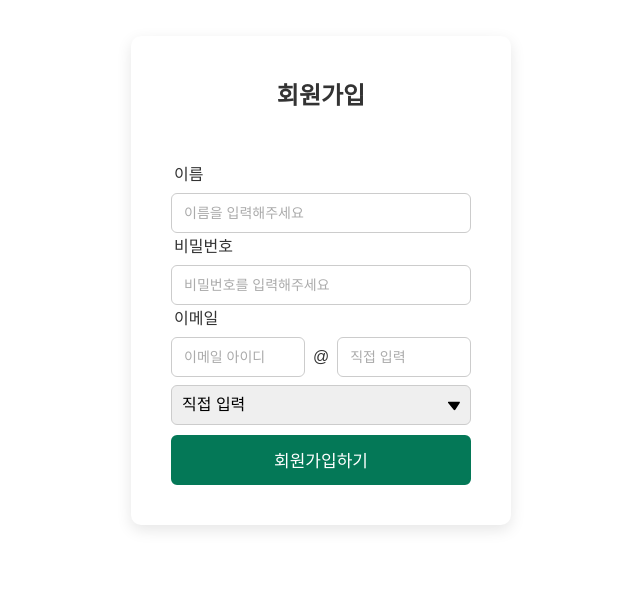
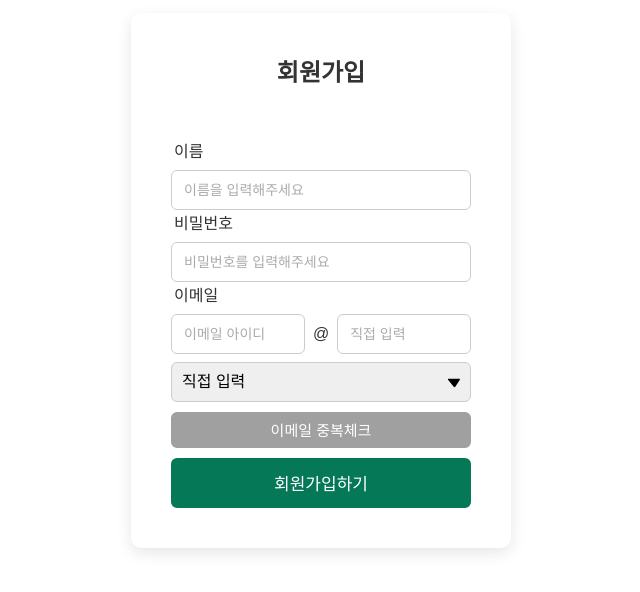
Before and after one commit to jeongseung/chat_jsw, a React (Vite) app in the folder Gloring/: page /Join in a window 1280 px wide. Shown: the part 120-712 px from the top of the page, without its empty margins (319-959 px from the left). Built offline with nearby package versions, Linux system fonts and the light colour scheme.

Commit message:
이메일 중복체크

```diff
--- a/Gloring/src/components/Join.css
+++ b/Gloring/src/components/Join.css
@@ -168,3 +168,33 @@ p {
   border-color: #047857; /* 로그인 버튼 호버와 동일 */
   color: #047857; /* 로그인 버튼 호버와 동일 */
 }
+/* 이메일 중복체크 버튼 스타일 */
+.email-check-btn {
+  width: 100%; /* 회원가입 버튼과 동일한 너비 */
+  height: 36px; /* 회원가입 버튼(50px)보다 얇게 */
+  background-color: #a0a0a0; /* 연한 회색 */
+  color: white;
+  border-radius: 0.375rem;
+  border: 2px solid #a0a0a0;
+  font-weight: 500;
+  font-size: 15px;
+  cursor: pointer;
+  margin-top: 10px; /* 위쪽 간격 */
+  display: flex;
+  align-items: center;
+  justify-content: center;
+  transition: background-color 0.2s ease, color 0.2s ease, border-color 0.2s ease;
+}
+
+.email-check-btn:hover {
+  background-color: #888888; /* 약간 진한 회색으로 호버 */
+  border-color: #888888;
+  color: white;
+}
+
+.email-check-message {
+  margin-top: 8px;
+  font-size: 0.95rem;
+  color: #e24a4a;
+  text-align: center;
+}
--- a/Gloring/src/components/Join.jsx
+++ b/Gloring/src/components/Join.jsx
@@ -1,53 +1,85 @@
-import React from 'react'
-import { useState } from 'react';
+import React, { useState } from 'react';
 import { useNavigate } from 'react-router-dom';
 import "./Join.css";
 
 const Join = () => {
   const navigate = useNavigate();
 
-  // 각 입력 필드를 위한 state
+  // 입력 상태 관리
   const [name, setName] = useState('');
-  const [id, setId] = useState('');
   const [password, setPassword] = useState('');
   const [emailId, setEmailId] = useState('');
+  const [emailDomain, setEmailDomain] = useState('');
+  const [isSelfInput, setIsSelfInput] = useState(true);
 
-  // ⭐️⭐️⭐️ 이메일 도메인 기본값 및 직접 입력 모드 초기화 ⭐️⭐️⭐️
-  const [emailDomain, setEmailDomain] = useState(''); // 기본값을 'self'로 설정
-  const [isSelfInput, setIsSelfInput] = useState(true);   // isSelfInput을 true로 초기화
+  // 이메일 중복체크 관련 상태
+  const [emailCheckMessage, setEmailCheckMessage] = useState('');
+  const [isEmailChecked, setIsEmailChecked] = useState(false);
 
+  // 이메일 도메인 선택/직접입력 핸들러
   const DomainChange = (e) => {
     const value = e.target.value;
     if (value === 'self') {
-      setIsSelfInput(true); // 직접 입력 모드 활성화
-      setEmailDomain(''); // 직접 입력 시 도메인 필드 초기화 (사용자가 입력하게)
+      setIsSelfInput(true);
+      setEmailDomain('');
     } else {
-      setIsSelfInput(false); // 선택 모드 활성화
-      setEmailDomain(value); // 선택된 도메인으로 설정
+      setIsSelfInput(false);
+      setEmailDomain(value);
     }
-  }
+  };
 
+  // 이메일 형식 검사
+  const validateEmail = (email) => {
+    const re = /^[^\s@]+@[^\s@]+\.[^\s@]+$/;
+    return re.test(email);
+  };
+
+  // 이메일 중복체크 버튼 클릭 시
+  const handleEmailCheck = () => {
+    const fullEmail = `${emailId}@${emailDomain}`;
+    if (!emailId || !emailDomain) {
+      setEmailCheckMessage('이메일을 모두 입력해주세요.');
+      setIsEmailChecked(false);
+      return;
+    }
+    if (!validateEmail(fullEmail)) {
+      setEmailCheckMessage('올바른 이메일 형식이 아닙니다.');
+      setIsEmailChecked(false);
+      return;
+    }
+    // 예시 중복 이메일 리스트 (실제 서비스에서는 서버에서 체크)
+    const existingEmails = ['test@naver.com', 'hello@gmail.com'];
+    if (existingEmails.includes(fullEmail)) {
+      setEmailCheckMessage('이미 사용 중인 이메일입니다.');
+      setIsEmailChecked(false);
+    } else {
+      setEmailCheckMessage('사용 가능한 이메일입니다!');
+      setIsEmailChecked(true);
+    }
+  };
+
+  // 회원가입 제출
   const goToLogin = (e) => {
-    e.preventDefault(); // 기본 폼 제출 동작(새로고침) 방지
-
+    e.preventDefault();
+    if (!isEmailChecked) {
+      setEmailCheckMessage('이메일 중복체크를 해주세요.');
+      return;
+    }
+    // 실제 회원가입 로직 (API 호출 등) 추가
     console.log("회원가입 정보:", {
-        name,
-
-        password,
-        email: `${emailId}@${emailDomain}`
+      name,
+      password,
+      email: `${emailId}@${emailDomain}`
     });
-
-    // 실제 회원가입 로직 (API 호출 등)은 여기에 추가
-    navigate("/Login"); // 로그인 페이지로 이동
-  }
+    navigate("/Login");
+  };
 
   return (
     <div className='join'>
-      {/* 폼 전체를 감싸는 컨테이너 */}
       <div className='join-from'>
-        <h2>회원가입</h2> {/* 이미지처럼 H2가 폼 안에 위치 */}
+        <h2>회원가입</h2>
         <form onSubmit={goToLogin}>
-          {/* 이름 입력 그룹 */}
+          {/* 이름 입력 */}
           <div className='join-input-group'>
             <p>이름</p>
             <input
@@ -58,10 +90,7 @@ const Join = () => {
               onChange={(e) => setName(e.target.value)}
             />
           </div>
-
-
-
-          {/* 비밀번호 입력 그룹 */}
+          {/* 비밀번호 입력 */}
           <div className='join-input-group'>
             <p>비밀번호</p>
             <input
@@ -72,8 +101,7 @@ const Join = () => {
               onChange={(e) => setPassword(e.target.value)}
             />
           </div>
-
-          {/* 이메일 입력 그룹 */}
+          {/* 이메일 입력 + 중복체크 */}
           <div className='join-input-group'>
             <p>이메일</p>
             <div className='join-email-group'>
@@ -81,17 +109,22 @@ const Join = () => {
                 type='text'
                 placeholder='이메일 아이디'
                 value={emailId}
-                onChange={(e) => setEmailId(e.target.value)}
+                onChange={(e) => {
+                  setEmailId(e.target.value);
+                  setIsEmailChecked(false);
+                }}
               />
-
-
-
-              <span> @ </span> {/* @ 기호를 span으로 감싸서 CSS 적용 */}
+              <span> @ </span>
               <input
                 type='text'
-                value={isSelfInput ? emailDomain:''} // isSelfInput이 true면 빈 문자열, 아니면 emailDomain 값
+                value={isSelfInput ? emailDomain : ''}
                 placeholder='직접 입력'
-                onChange={(e) => isSelfInput && setEmailDomain(e.target.value)}
+                onChange={(e) => {
+                  if (isSelfInput) {
+                    setEmailDomain(e.target.value);
+                    setIsEmailChecked(false);
+                  }
+                }}
                 readOnly={!isSelfInput}
               />
             </div>
@@ -102,8 +135,20 @@ const Join = () => {
               <option value="daum.net">daum.net</option>
               <option value="self">직접 입력</option>
             </select>
+            {/* 중복체크 메시지 */}
+            {emailCheckMessage && (
+              <div className="email-check-message">{emailCheckMessage}</div>
+            )}
+            {/* 이메일 중복체크 버튼 (회원가입 버튼과 동일한 스타일) */}
+            <button
+              type="button"
+              className="join-submit-button email-check-btn"
+              onClick={handleEmailCheck}
+              style={{ marginTop: '10px' }}
+            >
+              이메일 중복체크
+            </button>
           </div>
-
           {/* 회원가입 버튼 */}
           <input
             type='submit'
@@ -113,7 +158,7 @@ const Join = () => {
         </form>
       </div>
     </div>
-  )
-}
+  );
+};
 
-export default Join
+export default Join;
```
